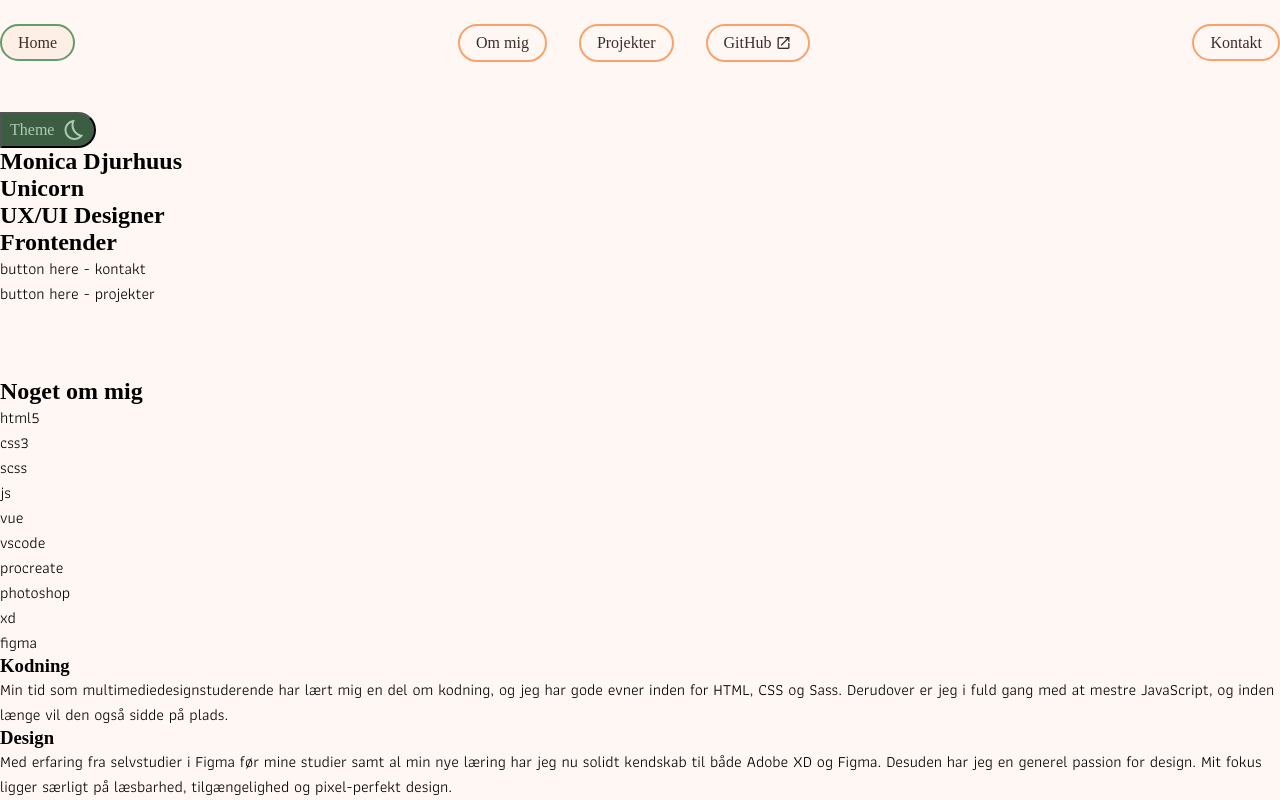
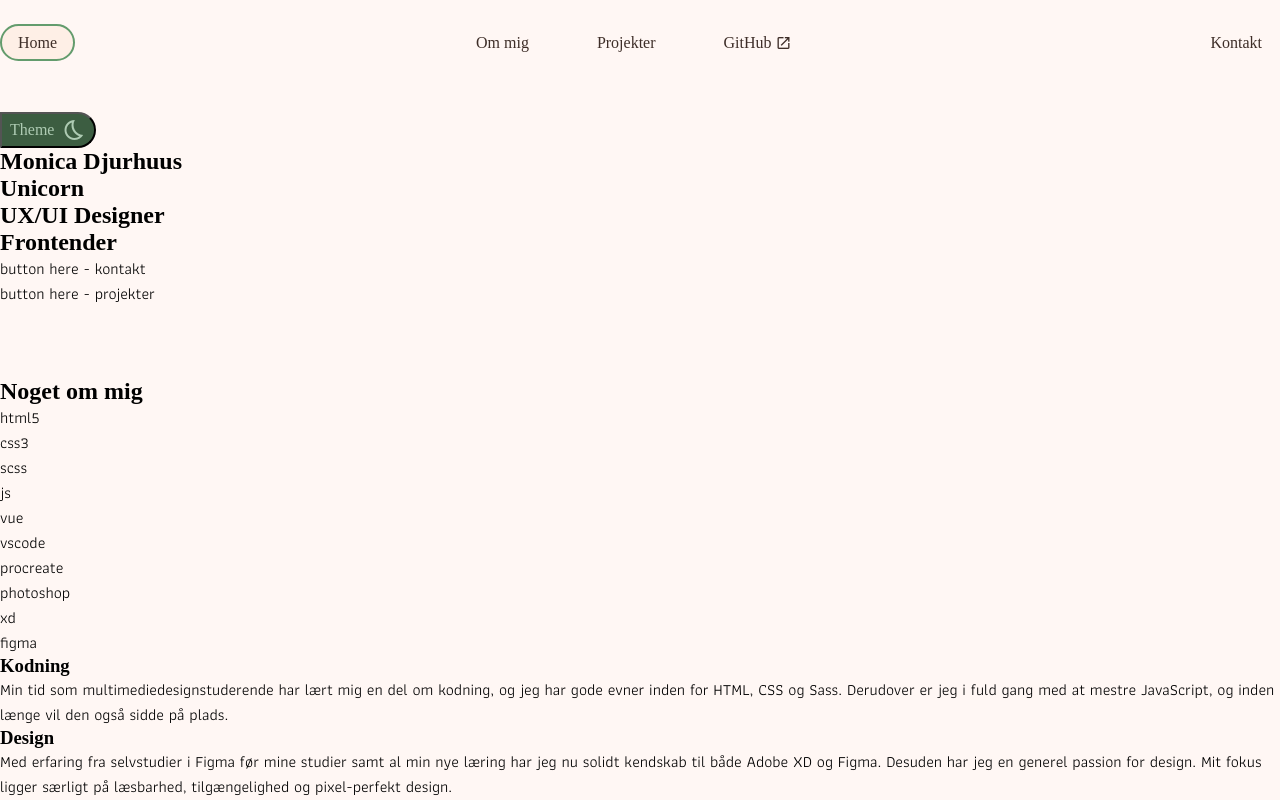
Before and after one commit to WeeWillow/portfolio, a Vue app: page / in a window 1280 px wide. Shown: the top 800 px of the page. Built offline with nearby package versions, Linux system fonts and the light colour scheme; a web font is replaced by a local one.

Commit message:
added nav hover effect

```diff
--- a/src/components/layout/TheNav.vue
+++ b/src/components/layout/TheNav.vue
@@ -33,7 +33,7 @@ a {
   /* flex */
   gap: var(--base-025);
   /* border */
-  border: var(--border-lil) solid var(--primary-300);
+  border: var(--border-lil) solid transparent;
   /* shape */
   border-radius: var(--rounded-general);
   padding: var(--base-050) var(--base);
@@ -42,6 +42,10 @@ a {
   font-size: var(--base);
   /* colour */
   color: var(--text-800);
+  transition: all 0.15s ease-in-out;
+  &:hover {
+    border-color: var(--primary-300);
+  }
 }
 
 nav {
```
